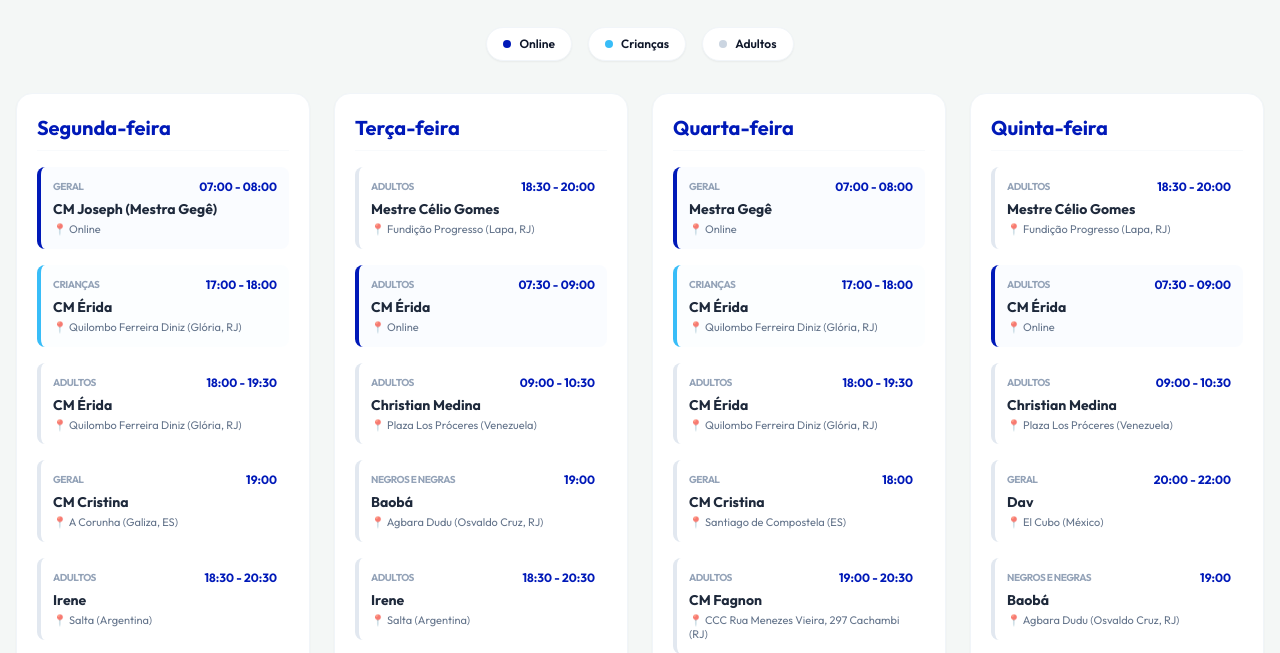
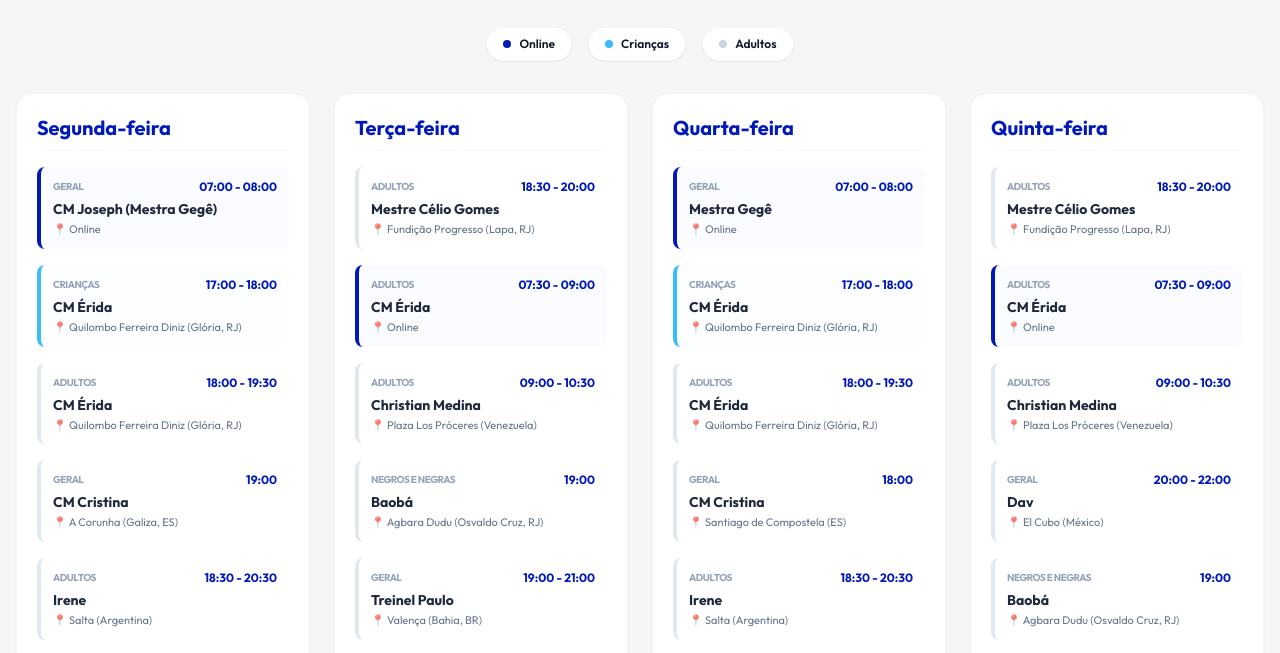
Before and after one commit to aulasaluande/calendario-aluande, a plain HTML site: page index.html in a window 1280 px wide. Shown: the part 145-798 px from the top of the page. Drawn offline with nearby package versions, Linux system fonts and the light colour scheme.

Commit message:
segunda versao
correcao das aulas da irene e extensao do png da logo

```diff
--- a/index.html
+++ b/index.html
@@ -151,7 +151,7 @@
             { prof: "Baobá", cat: "black", dias: [6], horas: "10:00", local: "Praça do Kaká (Campo Grande, RJ)", tags: "brasil rio de janeiro presencial" },
             { prof: "Baobá", cat: "kids", dias: [4], horas: "17:00", local: "Ninho da Infância Afrikana (Estácio, RJ)", tags: "kids brasil rio de janeiro presencial" },
             { prof: "Baobá", cat: "kids", dias: [5], horas: "08:00", local: "Ninho da Infância Afrikana (Estácio, RJ)", tags: "kids brasil rio de janeiro presencial" },
-            { prof: "Irene", cat: "adults", dias: [0, 1, 4], horas: "18:30 - 20:30", local: "Salta (Argentina)", tags: "argentina presencial" },
+            { prof: "Irene", cat: "adults", dias: [0, 2, 4], horas: "18:30 - 20:30", local: "Salta (Argentina)", tags: "argentina presencial" },
             { prof: "Irene", cat: "kids", dias: [4], horas: "18:30 - 19:30", local: "Salta (Argentina)", tags: "kids argentina presencial" },
             { prof: "Treinel Paulo", cat: "general", dias: [1, 3], horas: "19:00 - 21:00", local: "Valença (Bahia, BR)", tags: "brasil bahia presencial" },
             { prof: "CM Fagnon", cat: "adults", dias: [0, 2, 4], horas: "19:00 - 20:30", local: "CCC Rua Menezes Vieira, 297 Cachambi (RJ)", tags: "brasil rio de janeiro cachambi presencial" }
```
